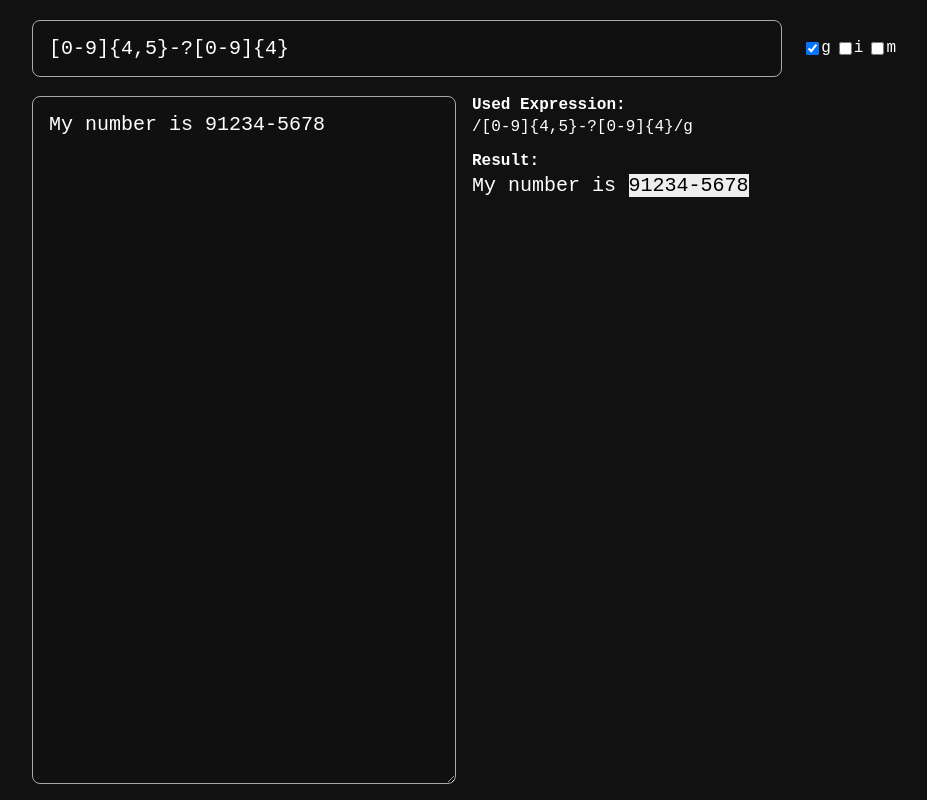
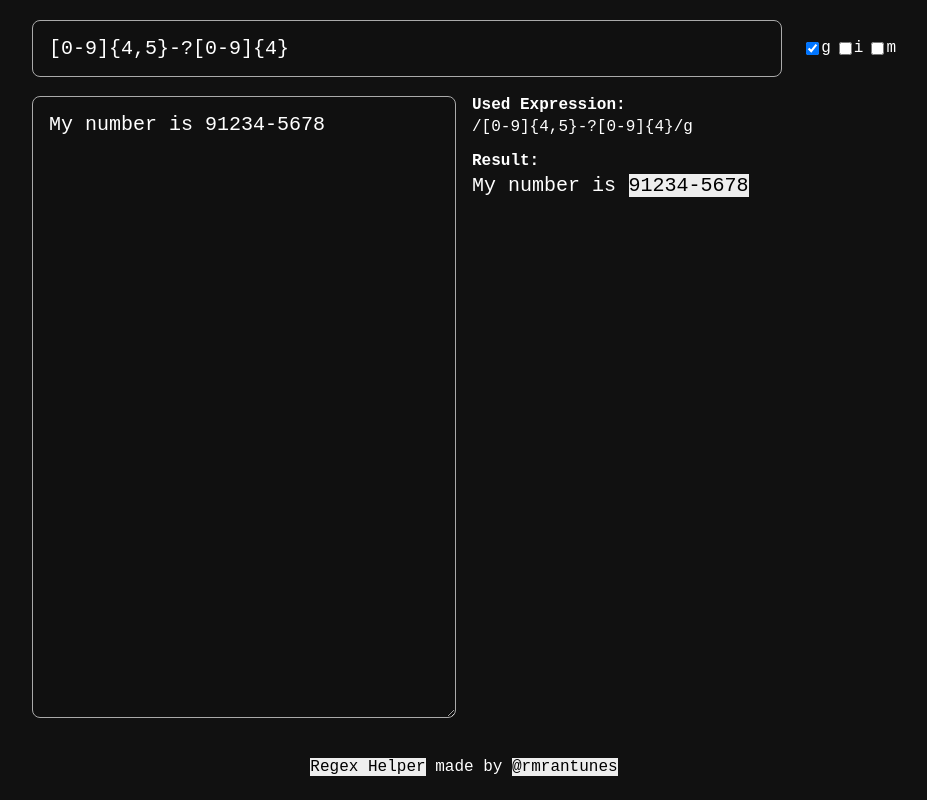
Before and after one commit to rmrantunes/regex-helper, a Next.js app: page / in a window 1280 px wide. Shown: the whole page, without its empty margins (176-1103 px from the left). Built offline with nearby package versions, Linux system fonts and the light colour scheme.

Commit message:
feat: change structure and add footer

```diff
--- a/src/pages/index.tsx
+++ b/src/pages/index.tsx
@@ -10,6 +10,7 @@ export default function Home() {
   const { highlightText, regexInput, regexFlags } = useContext(RegexContext);
 
   return (
+    <div className={styles.container}>
       <main className={styles.main}>
         <div className={styles.regex}>
           <RegexInput />
@@ -32,6 +33,10 @@ export default function Home() {
           </div>
         </div>
       </main>
+      <footer className={styles.footer}>
+        <a href="#">Regex Helper</a> made by <a href="https://github.com/rmrantunes">@rmrantunes</a>
+      </footer>
+    </div>
     // Regex options modal // TextInput
   );
 }
--- a/src/styles/Home.module.css
+++ b/src/styles/Home.module.css
@@ -1,10 +1,15 @@
-.main {
+.container {
   max-width: 56rem;
   margin: 0 auto;
   min-height: 100vh;
+  display: flex;
+  flex-direction: column;
+}
 
+.main {
+  flex: 1;
   display: grid;
-  grid-template-rows: 4rem auto;
+  grid-template-rows: 4rem 1fr;
   grid-template-columns: 1fr 1fr;
   gap: 1rem;
   padding: 1rem;
@@ -36,3 +41,13 @@
   gap: 0.25rem;
   margin-bottom: 1rem;
 }
+
+.footer {
+  text-align: center;
+  padding: 1.5rem 0;
+}
+
+.footer a {
+  background: #eee;
+  color: black;
+}
```
Lines whose indentation alone changed are shown as unchanged.
